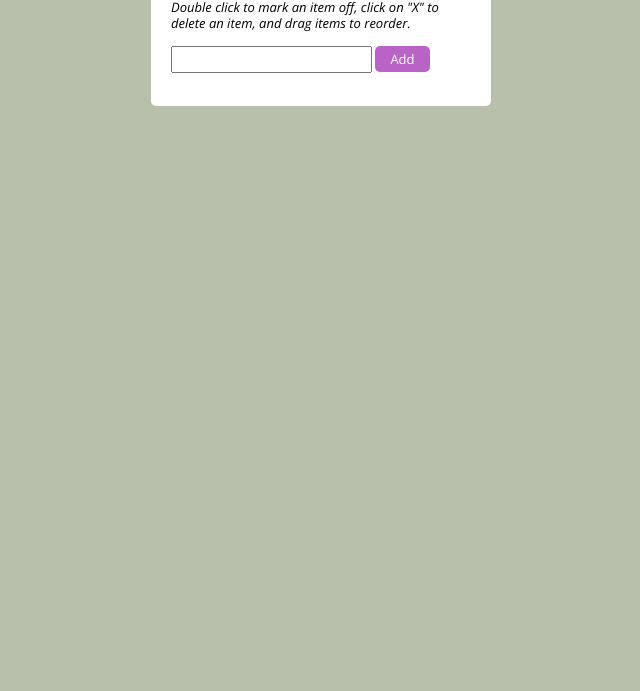
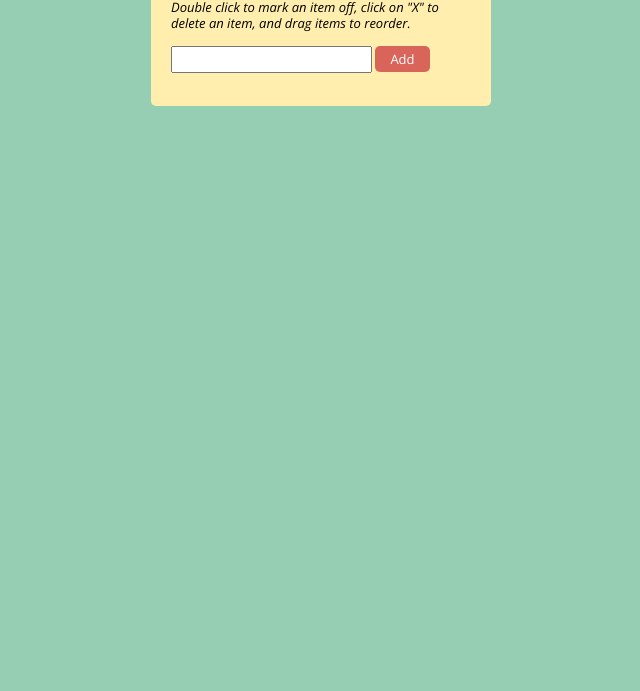
Before and after one commit to ciricnenad/to-do-list-app, a plain HTML site: page index.html in a window 1280 px wide. Shown: the part 109-800 px from the top of the page, without its empty margins (319-959 px from the left). Drawn offline with nearby package versions, Linux system fonts and the light colour scheme.

Commit message:
Update styles.css

```diff
--- a/css/styles.css
+++ b/css/styles.css
@@ -2,7 +2,7 @@
 
 body {
 font: normal normal 13px/16px "Open Sans", sans-serif;
-background: #B6C0AB;
+background: #96ceb4;
 }
 
 .container{
@@ -10,7 +10,7 @@ padding: 20px;
 width: 300px;
 margin: 0 auto;
 margin-top: 40px;
-background: white;
+background: #ffeead;
 border-radius: 5px;}
 
 form {
@@ -23,7 +23,7 @@ padding: 4px 15px 4px 5px;
 
 #button{
 display: inline-block;
-background-color:#BA63C6;
+background-color:#d96459;
 color:#ffffff;
 border-radius: 5px;
 text-align:center;
```
